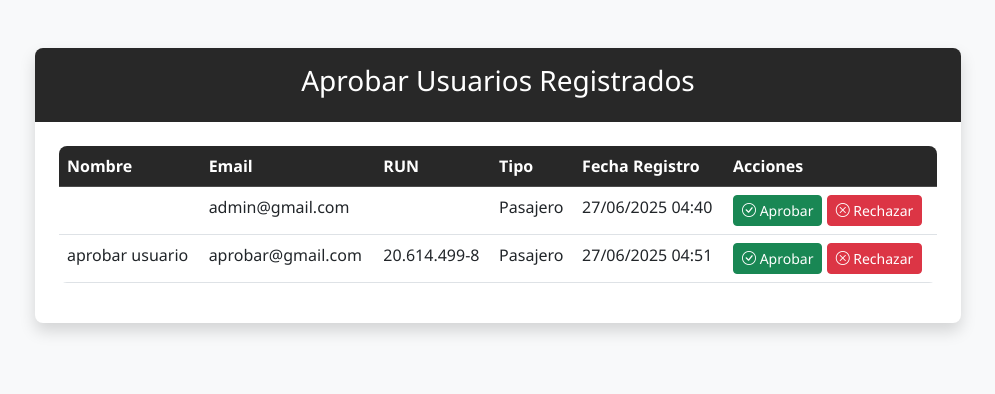
After one commit to lautaro-araya/UniGo, a Django app: page /aprobar-usuarios/ in a window 1280 px wide. The commit adds this page. Shown: the top 394 px of the page, without its empty margins (142-1137 px from the left). Run offline with Django 4.2, Linux system fonts and the light colour scheme; a user stored in the database is signed in; data comes from the database, SQL or seed files in the repository; both versions use the stored data as it was after the commit.

Commit message:
register changes

```diff
--- a/core/models.py
+++ b/core/models.py
@@ -11,12 +11,15 @@ class Usuario(AbstractUser):
     ]
 
     tipo_usuario = models.CharField(max_length=10, choices=TIPO_USUARIO_CHOICES, default='pasajero')
+    run = models.CharField(max_length=12)
     telefono = models.CharField(max_length=15, blank=True, null=True)
     universidad = models.CharField(max_length=100, blank=True, null=True)
     calificacion = models.FloatField(
         validators=[MinValueValidator(0.0), MaxValueValidator(5.0)],
         default=5.0
     )
+    aprobado = models.BooleanField(default=False, verbose_name="Cuenta aprobada")
+    fecha_registro = models.DateTimeField(auto_now_add=True)
 
     def __str__(self):
         return f"{self.get_full_name()} ({self.tipo_usuario})"
--- a/core/static/core/styles.css
+++ b/core/static/core/styles.css
@@ -1,6 +1,6 @@
 :root {
-    --ucsc-blue: #05976a;
-    --ucsc-dark-blue: #046a4b;
+    --ucsc-blue: #282828;
+    --ucsc-dark-blue: #4b4b4b;
     --ucsc-light: #f8f9fa;
     --ucsc-light-gray: #e9ecef;
     --ucsc-text: #212529;
--- /dev/null
+++ b/core/templates/core/aprobar_usuarios.html
@@ -0,0 +1,69 @@
+<!DOCTYPE html>
+{% load static %}
+<html lang="es">
+<head>
+    <meta charset="UTF-8">
+    <meta name="viewport" content="width=device-width, initial-scale=1.0">
+    <title>UniMov - Comparte viajes universitarios</title>
+    <link href="https://cdn.jsdelivr.net/npm/bootstrap@5.3.0/dist/css/bootstrap.min.css" rel="stylesheet">
+    <link rel="stylesheet" href="{% static 'core/styles.css' %}">
+    <link href="https://cdn.jsdelivr.net/npm/bootstrap@5.3.0/dist/css/bootstrap.min.css" rel="stylesheet">
+    <link rel="stylesheet" href="https://cdn.jsdelivr.net/npm/bootstrap-icons@1.10.0/font/bootstrap-icons.css">
+    <link rel="stylesheet" href="{% static 'core/styles.css' %}">
+</head>
+<div class="container py-5">
+    <div class="row justify-content-center">
+        <div class="col-md-10">
+            <div class="card shadow">
+                <div class="card-header bg-ucsc text-white">
+                    <h2 class="text-center">Aprobar Usuarios Registrados</h2>
+                </div>
+                <div class="card-body">
+                    {% if usuarios_pendientes %}
+                    <div class="table-responsive">
+                        <table class="table table-hover">
+                            <thead>
+                                <tr>
+                                    <th>Nombre</th>
+                                    <th>Email</th>
+                                    <th>RUN</th>
+                                    <th>Tipo</th>
+                                    <th>Fecha Registro</th>
+                                    <th>Acciones</th>
+                                </tr>
+                            </thead>
+                            <tbody>
+                                {% for usuario in usuarios_pendientes %}
+                                <tr>
+                                    <td>{{ usuario.get_full_name }}</td>
+                                    <td>{{ usuario.email }}</td>
+                                    <td>{{ usuario.run }}</td>
+                                    <td>{{ usuario.get_tipo_usuario_display }}</td>
+                                    <td>{{ usuario.fecha_registro|date:"d/m/Y H:i" }}</td>
+                                    <td>
+                                        <form method="post" class="d-inline">
+                                            {% csrf_token %}
+                                            <input type="hidden" name="usuario_id" value="{{ usuario.id }}">
+                                            <button type="submit" name="accion" value="aprobar" class="btn btn-success btn-sm">
+                                                <i class="bi bi-check-circle"></i> Aprobar
+                                            </button>
+                                            <button type="submit" name="accion" value="rechazar" class="btn btn-danger btn-sm">
+                                                <i class="bi bi-x-circle"></i> Rechazar
+                                            </button>
+                                        </form>
+                                    </td>
+                                </tr>
+                                {% endfor %}
+                            </tbody>
+                        </table>
+                    </div>
+                    {% else %}
+                    <div class="alert alert-info">
+                        No hay usuarios pendientes de aprobación.
+                    </div>
+                    {% endif %}
+                </div>
+            </div>
+        </div>
+    </div>
+</div>
--- a/core/urls.py
+++ b/core/urls.py
@@ -24,4 +24,5 @@ urlpatterns = [
     path('viaje/terminar/<int:viaje_id>/', views.terminar_viaje, name='terminar_viaje'),
     path('chats/', views.listar_chats, name='lista_chats'),
     path('chat/<int:reserva_id>/', views.ver_chat, name='ver_chat'),
+    path('aprobar-usuarios/', views.aprobar_usuarios, name='aprobar_usuarios'),
 ]
--- a/core/views.py
+++ b/core/views.py
@@ -1,4 +1,5 @@
 from django.shortcuts import render, redirect, get_object_or_404
+from django.contrib.auth.decorators import user_passes_test
 from django.http import HttpResponseForbidden, JsonResponse, HttpResponse
 from django.contrib.auth import authenticate, login, logout
 from django.contrib.auth.decorators import login_required
@@ -12,9 +13,6 @@ from django.contrib.auth import update_session_auth_hash
 
 @never_cache
 def login_view(request):
-    """
-    Vista para manejar el inicio de sesión de usuarios
-    """
     if request.user.is_authenticated:
         return redirect('inicio')
 
@@ -24,10 +22,20 @@ def login_view(request):
         user = authenticate(request, username=username, password=password)
 
         if user is not None:
-            login(request, user)
-            messages.success(request, f'¡Bienvenido {user.get_full_name()}!')
-            next_url = request.GET.get('next', 'inicio')
-            return redirect(next_url)
+            # Permitir acceso a superusuarios sin aprobación
+            if user.is_superuser:
+                login(request, user)
+                messages.success(request, f'¡Bienvenido administrador {user.get_full_name()}!')
+                return redirect('aprobar_usuarios')  # Redirigir directamente a la vista de aprobación
+
+            # Para usuarios normales, verificar aprobación
+            if user.aprobado:
+                login(request, user)
+                messages.success(request, f'¡Bienvenido {user.get_full_name()}!')
+                next_url = request.GET.get('next', 'inicio')
+                return redirect(next_url)
+            else:
+                messages.error(request, 'Tu cuenta está pendiente de aprobación. Por favor, espera a que un administrador la active.')
         else:
             messages.error(request, 'Usuario o contraseña incorrectos')
 
@@ -47,6 +55,7 @@ def registro(request):
         form = RegistroForm(request.POST, request.FILES)
         if form.is_valid():
             user = form.save(commit=False)
+            user.aprobado = False  # Cuenta no aprobada por defecto
             user.save()
 
             # Si es conductor, crear el vehículo
@@ -57,16 +66,43 @@ def registro(request):
                     modelo=form.cleaned_data['modelo_vehiculo'],
                     patente=form.cleaned_data['patente'],
                     año=form.cleaned_data['año_vehiculo'],
-                    asientos_disponibles=4  # Valor por defecto
+                    asientos_disponibles=form.cleaned_data['asientos_vehiculo'] or 4
                 )
 
-            login(request, user)
-            messages.success(request, '¡Registro exitoso!')
-            return redirect('inicio')
+            # No hacemos login automático
+            messages.success(request, '¡Registro exitoso! Tu cuenta está pendiente de aprobación por un administrador.')
+            return redirect('login')
     else:
         form = RegistroForm()
 
     return render(request, 'core/registro.html', {'form': form})
+
+def es_administrador(user):
+    return user.is_authenticated and (user.is_superuser or hasattr(user, 'superadministrador'))
+
+@user_passes_test(es_administrador, login_url='login')
+def aprobar_usuarios(request):
+    if request.method == 'POST':
+        usuario_id = request.POST.get('usuario_id')
+        accion = request.POST.get('accion')
+
+        try:
+            usuario = Usuario.objects.get(id=usuario_id)
+            if accion == 'aprobar':
+                usuario.aprobado = True
+                usuario.save()
+                messages.success(request, f'Cuenta de {usuario.get_full_name()} aprobada exitosamente.')
+            elif accion == 'rechazar':
+                usuario.delete()
+                messages.success(request, f'Cuenta de {usuario.get_full_name()} rechazada y eliminada.')
+        except Usuario.DoesNotExist:
+            messages.error(request, 'Usuario no encontrado.')
+
+        return redirect('aprobar_usuarios')
+
+    # Obtener usuarios pendientes ordenados por fecha de registro
+    usuarios_pendientes = Usuario.objects.filter(aprobado=False).order_by('fecha_registro')
+    return render(request, 'core/aprobar_usuarios.html', {'usuarios_pendientes': usuarios_pendientes})
 
 @login_required
 def inicio(request):
```
Also changed, not shown: core/forms.py (+33 -1 lines), core/templates/core/registro.html (+82 -0 lines), core/migrations/0001_initial.py, core/migrations/0002_chatviaje_mensajechat.py (deleted), core/migrations/0003_remove_chatviaje_actualizado_en.py (deleted), db.sqlite3.
